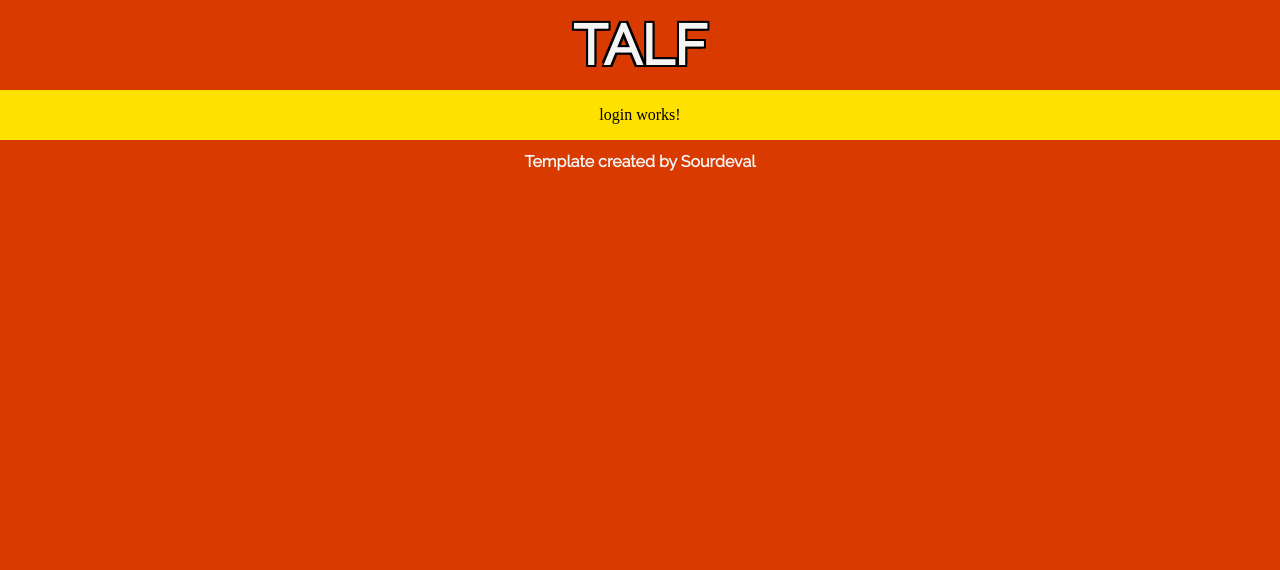
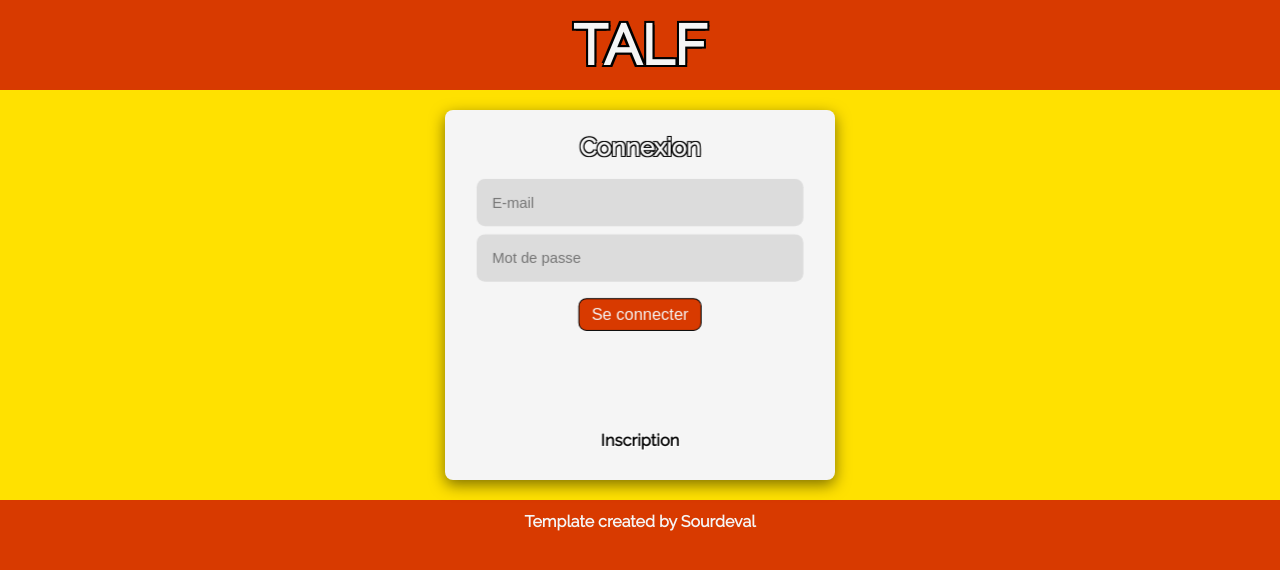
Before and after one commit to Sourdeval/Template-Angular-Login-Firebase, an Angular app: page / in a window 1280 px wide. Shown: the top 570 px of the page. Built offline with nearby package versions, Linux system fonts and the light colour scheme.

Commit message:
Login/Register page

```diff
--- a/src/app/login/login.component.html
+++ b/src/app/login/login.component.html
@@ -1 +1,24 @@
-<p>login works!</p>
+<input type="checkbox" id="registerCheck" name="" hidden>
+<div class="content">
+    <div class="front card">
+        <div class="inner">
+            <h3>Connexion</h3>
+            <input required type="text" name="mail" placeholder="E-mail">
+            <input required type="password" name="pass" placeholder="Mot de passe">
+            <button type="button" style="max-width: 160px;">Se connecter</button>
+            <div class="spacer"></div>
+            <label for="registerCheck" aria-hidden="true"><h5 class="second-color-text">Inscription</h5></label>
+        </div>
+    </div>
+    <div class="back card">
+        <div class="inner">
+            <h3>Inscription</h3>
+            <input required type="text" name="mail" placeholder="E-mail">
+            <input required type="password" name="pass" placeholder="Mot de passe">
+            <input required type="password" name="pass2" placeholder="Répétez le mot de passe">
+            <button type="button" style="max-width: 160px;">S'inscrire</button>
+            <div class="spacer"></div>
+            <label for="registerCheck" aria-hidden="true"><h5 class="second-color-text">Retour à la connexion</h5></label>
+        </div>
+    </div>
+</div>
--- a/src/app/login/login.component.scss
+++ b/src/app/login/login.component.scss
@@ -0,0 +1,58 @@
+#registerCheck:checked ~ .content {
+    transform: rotateY(180deg);
+}
+
+.content {
+    width: 350px;
+    height: 330px;
+    padding: 20px;
+    margin: 20px;
+    display: flex;
+    align-items: center;
+    justify-content: center;
+    transform-style: preserve-3d;
+    transition: transform 1s cubic-bezier(0.75, 0, 0.85, 1);
+    border-radius: 8px;
+}
+
+.front, .back {
+    box-shadow: 0 5px 15px rgba(0,0,0,0.5);
+    position: absolute;
+    top: 0;
+    left: 0;
+    width: 100%;
+    height: 100%;
+    backface-visibility: hidden;
+    transform-style: preserve-3d;
+    perspective: 1500px;
+    border-radius: 8px;
+}
+
+.back {
+    transform: rotateY(180deg);
+}
+
+.inner {
+    height: 90%;
+    padding : 15px;
+    transform: translateZ(40px) scale(1);
+    display: flex;
+    flex-direction: column;
+    align-items: center;
+}
+
+input {
+    margin: 4px;
+    width: 80%;
+    border: none;
+    padding: 15px;
+}
+
+label{
+    user-select: none;
+    cursor: pointer;
+}
+
+button {
+    margin: 12px;
+}
--- a/src/styles.scss
+++ b/src/styles.scss
@@ -2,6 +2,8 @@
 :root {
     --theme-color-1: #d83a00;
     --theme-color-2: #ffe100;
+    --theme-color-3: whitesmoke;
+    --theme-color-4: gainsboro;
     --theme-fonts : 'Raleway', 'Trebuchet MS', Arial, sans-serif;
     --theme-font-color-1: whitesmoke;
     --theme-font-color-2: black;
@@ -30,7 +32,7 @@ section:nth-of-type(even){
 }
 
 /* All texts */
-h1, h2, h3, h4, h5, h6, input, span {
+html {
     font-family: var(--theme-fonts);
     margin: 0;
 }
@@ -155,10 +157,41 @@ div.spacer{
     background-color: red;
 }
 
+input, button {
+    border-radius: 8px;
+}
+
+input {
+    background: var(--theme-color-4);
+    font-size: 90%;
+}
+
+input:focus{
+    outline: solid 1px var(--theme-color-1);
+}
+
 button{
+    border: 1px solid black;
+    background-color: var(--theme-color-1);
     color: var(--theme-font-color-1);
+    font-size: 100%;
+    padding: 6px 12px;
+}
+
+button:hover{
+    transition: 0.4s background-color;
+    background-color: var(--theme-color-2);
+    cursor: pointer;
+}
+
+button:active{
+    transform: translateY(4px);
 }
 
 .mat-dialog-container{
     background: linear-gradient(0deg, var(--theme-color-1) 0%, var(--theme-color-2) 100%);
 }
+
+.card{
+    background: var(--theme-color-3);
+}
```
